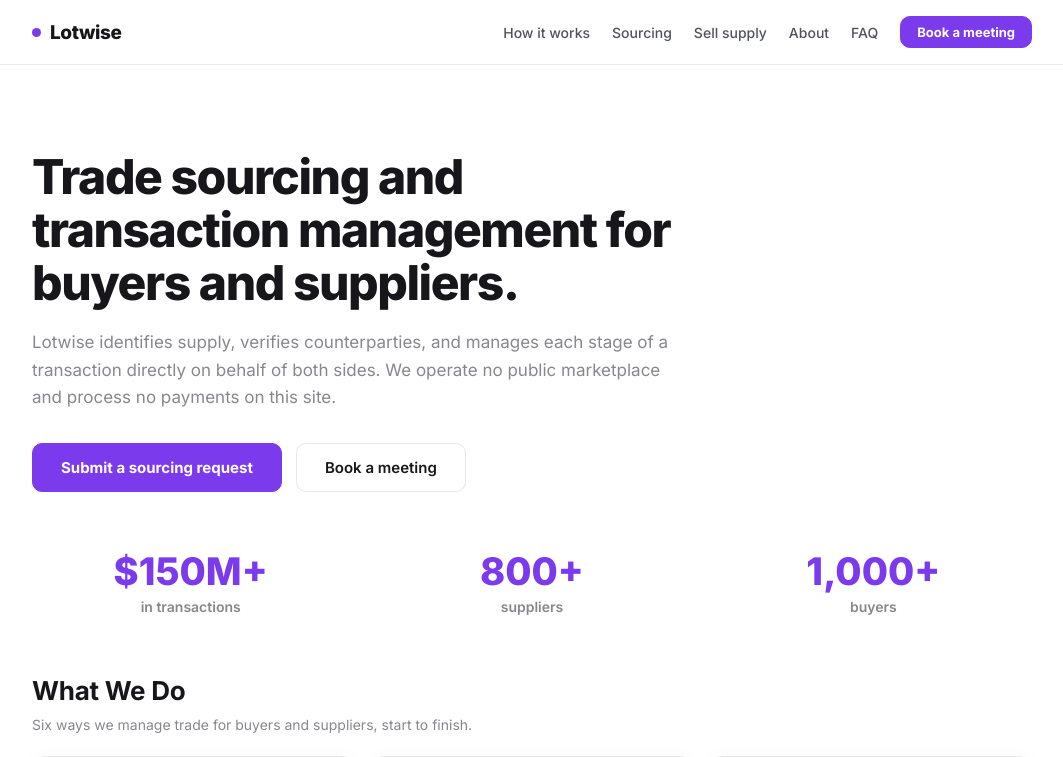
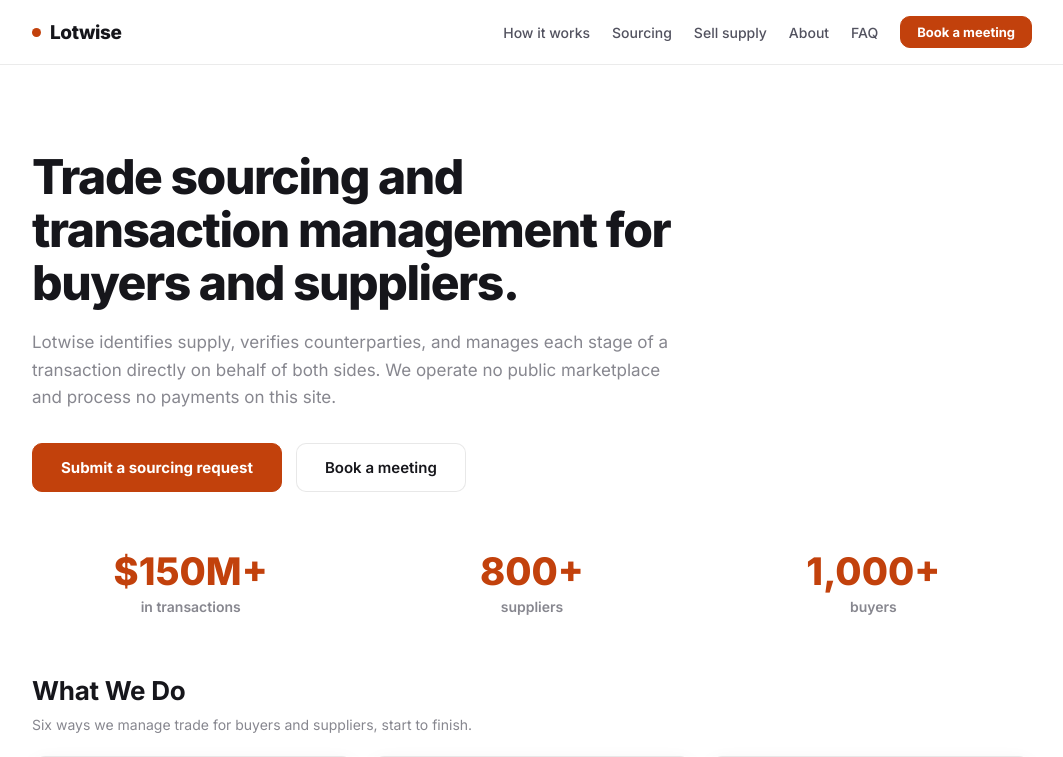
Before and after one commit to Yididyateklemarkos/lotwise, a Flask app: page / in a window 1280 px wide. Shown: the top 757 px of the page, without its empty margins (108-1171 px from the left). Run offline with Flask 3, Linux system fonts and the light colour scheme; some libraries are stand-ins or nearby versions.

Commit message:
Triwwaau

```diff
--- a/templates/base.html
+++ b/templates/base.html
@@ -38,7 +38,6 @@
   :root {
     --bg:#FFFFFF; --bg-soft:#F7F6F3; --panel:#FFFFFF; --panel-border: rgba(0,0,0,0.09);
     --ink:#16161B; --ink-soft:#52525F; --gray:#87878F; --line: rgba(0,0,0,0.08);
-    --purple:#7C3AED; --purple-deep:#5B21B6; --purple-soft: rgba(124,58,237,0.10);
     --orange:#C2410C; --orange-deep:#9A3412; --orange-soft: rgba(194,65,12,0.10);
     --green:#16A34A; --green-deep:#15803D; --green-soft: rgba(22,163,74,0.10);
     --navy:#1E293B; --navy-soft: rgba(30,41,59,0.07);
@@ -63,15 +62,15 @@
   header { position: sticky; top: 0; z-index: 50; background: var(--bg); border-bottom: 1px solid var(--line); }
   .header-inner { display:flex; align-items:center; justify-content:space-between; padding:16px 40px; max-width:1080px; margin:0 auto; gap:16px; }
   .logo { font-size:19px; font-weight:800; letter-spacing:-0.02em; display:flex; align-items:center; gap:9px; text-decoration:none; color:var(--ink); flex-shrink:0; }
-  .logo-mark { width:9px; height:9px; border-radius:50%; background: var(--purple); }
+  .logo-mark { width:9px; height:9px; border-radius:50%; background: var(--orange); }
   nav { display:flex; gap:22px; align-items:center; flex-wrap:nowrap; }
   nav a.nav-link { color:var(--ink-soft); text-decoration:none; font-size:14px; font-weight:500; white-space:nowrap; }
   nav a.nav-link:hover { color:var(--ink); }
 
   .btn { font-size:14px; font-weight:600; padding:10px 20px; border: 1px solid var(--panel-border); background: var(--bg); color:var(--ink); cursor:pointer; text-decoration:none; display:inline-block; border-radius: 10px; transition: background 0.2s var(--ease), border-color 0.2s var(--ease); font-family: inherit; }
   .btn:hover { background: var(--bg-soft); border-color: rgba(0,0,0,0.18); }
-  .btn-solid { background: var(--purple); color:#fff; border: 1px solid var(--purple); font-weight:700; }
-  .btn-solid:hover { background: var(--purple-deep); border-color: var(--purple-deep); }
+  .btn-solid { background: var(--orange); color:#fff; border: 1px solid var(--orange); font-weight:700; }
+  .btn-solid:hover { background: var(--orange-deep); border-color: var(--orange-deep); }
   .btn-sm { padding: 7px 16px; font-size: 13px; }
   .btn-danger { border-color: rgba(220,38,38,0.35); color: var(--danger); background: transparent; }
   .btn-danger:hover { background: rgba(220,38,38,0.06); }
@@ -80,7 +79,7 @@
   .btn-block { width:100%; text-align:center; }
 
   .pill { display:inline-block; font-size:12px; font-weight:700; padding:5px 12px; border-radius:8px; letter-spacing:0.01em; }
-  .pill-pending { background: var(--purple-soft); color:var(--purple-deep); }
+  .pill-pending { background: var(--orange-soft); color:var(--orange-deep); }
   .pill-approved { background: var(--green-soft); color:var(--green-deep); }
   .pill-disapproved { background:rgba(220,38,38,0.08); color:var(--danger); }
   .pill-neutral { background: rgba(0,0,0,0.05); color: var(--ink-soft); }
@@ -99,7 +98,7 @@
   form.stacked label { display:block; font-size:13px; font-weight:600; margin: 18px 0 6px; color:var(--ink-soft); }
   form.stacked label:first-child { margin-top: 0; }
   form.stacked input, form.stacked select, form.stacked textarea { width: 100%; padding: 12px 16px; border: 1px solid var(--panel-border); background: var(--bg-soft); border-radius: 10px; font-family: inherit; font-size: 14px; color: var(--ink); transition: border-color 0.2s var(--ease); }
-  form.stacked input:focus, form.stacked select:focus, form.stacked textarea:focus { outline: none; border-color: var(--purple); background: var(--bg); }
+  form.stacked input:focus, form.stacked select:focus, form.stacked textarea:focus { outline: none; border-color: var(--orange); background: var(--bg); }
   form.stacked select option { background:#fff; color:var(--ink); }
   form.stacked textarea { resize: vertical; min-height: 90px; }
   form.stacked .hint { font-size:12px; color: var(--gray); margin-top: 4px; }
@@ -114,7 +113,7 @@
   .flash { padding: 13px 18px; border-radius: 10px; font-size: 14px; margin-bottom: 16px; }
   .flash-success { background: var(--green-soft); color:var(--green-deep); border:1px solid rgba(22,163,74,0.25); }
   .flash-error { background:rgba(220,38,38,0.06); color:var(--danger); border:1px solid rgba(220,38,38,0.2); }
-  .flash-warning { background: var(--purple-soft); color:var(--purple-deep); border:1px solid rgba(124,58,237,0.25); }
+  .flash-warning { background: var(--orange-soft); color:var(--orange-deep); border:1px solid rgba(194,65,12,0.25); }
   .flash-info { background: var(--bg-soft); color:var(--gray); border:1px solid var(--panel-border); }
 
   table { width:100%; border-collapse: collapse; }
@@ -123,7 +122,7 @@
 
   .dash-nav { display:flex; gap:6px; margin-bottom: 32px; background: var(--bg-soft); border: 1px solid var(--panel-border); border-radius: 10px; padding: 6px; width: fit-content; flex-wrap:wrap; }
   .dash-nav a { font-size:13px; font-weight:600; padding:9px 18px; border-radius:8px; text-decoration:none; color:var(--gray); }
-  .dash-nav a.active { background: var(--purple); color:#fff; }
+  .dash-nav a.active { background: var(--orange); color:#fff; }
   .dash-nav a:not(.active):hover { color: var(--ink); background: rgba(0,0,0,0.04); }
 
   .breadcrumbs { font-size:13px; color:var(--gray); margin-bottom:20px; display:flex; flex-wrap:wrap; align-items:center; gap:6px; }
@@ -166,7 +165,7 @@
   .cdd.open .cdd-menu { display:block; }
   .cdd-option { padding:9px 12px; border-radius:8px; font-size:14px; color:var(--ink-soft); cursor:pointer; }
   .cdd-option:hover { background: var(--bg-soft); color:var(--ink); }
-  .cdd-option.selected { background: var(--purple); color:#fff; font-weight:600; }
+  .cdd-option.selected { background: var(--orange); color:#fff; font-weight:600; }
 
   @media (prefers-reduced-motion: reduce) { * { animation-duration: 0.01ms !important; transition-duration: 0.01ms !important; } }
 
--- a/templates/public/home.html
+++ b/templates/public/home.html
@@ -16,15 +16,15 @@
 <div style="margin:40px 0 60px;">
   <div class="grid-3" style="gap:24px; text-align:center;">
     <div>
-      <div class="stat-number" data-target="150" data-prefix="$" data-suffix="M+" style="font-size:38px; font-weight:800; color:var(--purple); line-height:1;">$0M+</div>
+      <div class="stat-number" data-target="150" data-prefix="$" data-suffix="M+" style="font-size:38px; font-weight:800; color:var(--orange); line-height:1;">$0M+</div>
       <div class="muted" style="margin-top:8px; font-size:14px; font-weight:600;">in transactions</div>
     </div>
     <div>
-      <div class="stat-number" data-target="800" data-suffix="+" style="font-size:38px; font-weight:800; color:var(--purple); line-height:1;">0+</div>
+      <div class="stat-number" data-target="800" data-suffix="+" style="font-size:38px; font-weight:800; color:var(--orange); line-height:1;">0+</div>
       <div class="muted" style="margin-top:8px; font-size:14px; font-weight:600;">suppliers</div>
     </div>
     <div>
-      <div class="stat-number" data-target="1000" data-suffix="+" style="font-size:38px; font-weight:800; color:var(--purple); line-height:1;">0+</div>
+      <div class="stat-number" data-target="1000" data-suffix="+" style="font-size:38px; font-weight:800; color:var(--orange); line-height:1;">0+</div>
       <div class="muted" style="margin-top:8px; font-size:14px; font-weight:600;">buyers</div>
     </div>
   </div>
```
